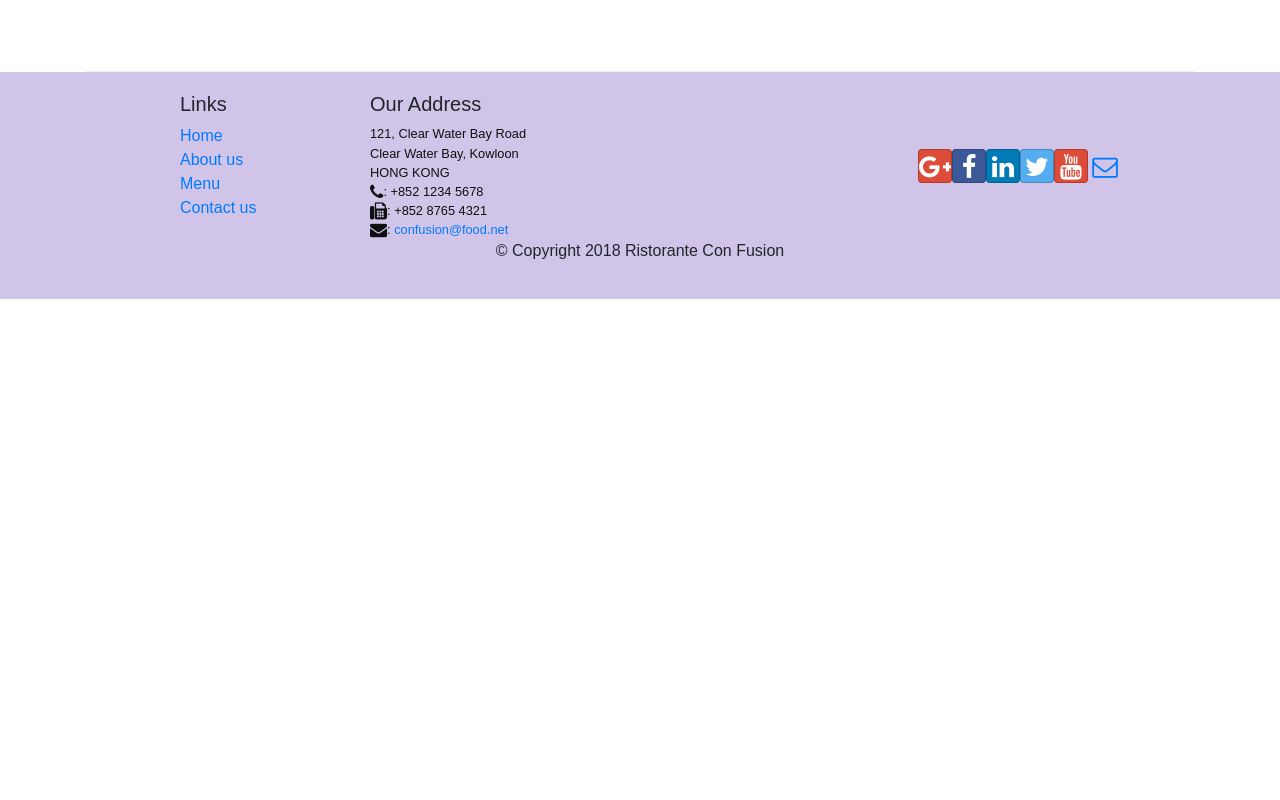
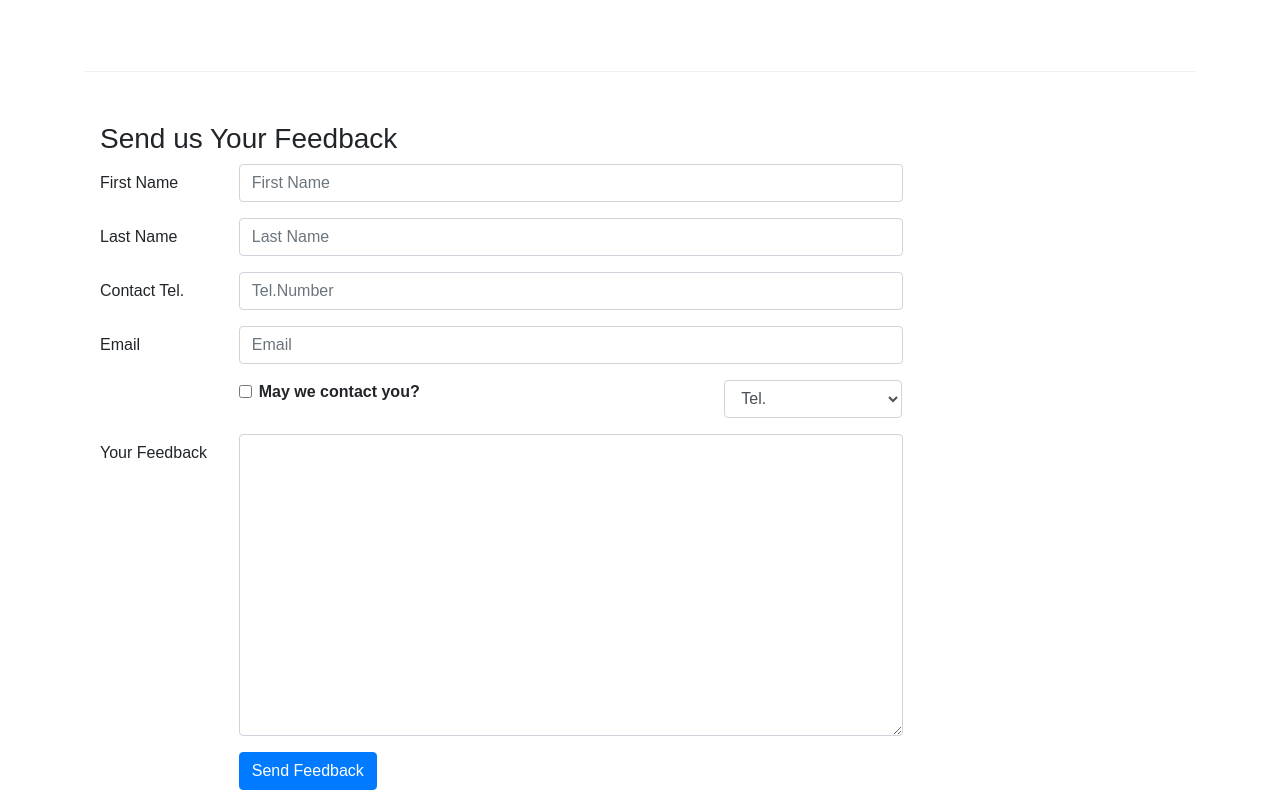
Before and after one commit to Anna-Petko/first-react-app, a React (Create React App) app: page /contactus in a window 1280 px wide. Shown: the part 800-1600 px from the top of the page. Before the commit the page ends 1099 px from the top, so only its background shows below. Built offline with nearby package versions, Linux system fonts and the light colour scheme.

Commit message:
Controlled Forms

```diff
--- a/src/components/ContactComponent.js
+++ b/src/components/ContactComponent.js
@@ -1,11 +1,49 @@
-import React from 'react';
-import {Breadcrumb, BreadcrumbItem} from 'reactstrap';
+import React, {Component} from 'react';
+import {Breadcrumb, BreadcrumbItem, Button, Form, FormGroup, Label, Input, Col} from 'reactstrap';
 import {Link} from 'react-router-dom';
 
 
 
-function Contact(props) {
-    return (
+class Contact extends Component {
+    constructor(props) {
+        super(props);
+        this.state = {
+            firstname: '',
+            lastname: '',
+            telnum: '',
+            email: '',
+            agree: false,
+            contactType: 'Tel.',
+            message: ''
+
+
+        }
+    this.handleSubmit = this.handleSubmit.bind(this);
+    this.handleInputChange = this.handleInputChange.bind(this);
+
+
+}
+
+    handleInputChange(event) {
+        const target = event.target;
+        const value = target.type === "checkbox" ? target.checked : target.value;
+        const name = target.name;
+
+        this.setState({
+            [name]: value
+
+        });
+
+    }
+
+    handleSubmit(event) {
+        console.log("Current state is:" + JSON.stringify(this.state));
+        alert ("Current state is:" + JSON.stringify(this.state));
+        event.PreventDefault();
+    }
+
+    render() {
+        return (
         <div className="container">
             <div className="row">
                 <Breadcrumb>
@@ -43,8 +81,87 @@
                     </div>
                 </div>
             </div>
+            <div className = "row row-content">
+                <div className = "col-12">
+                    <h3>Send us Your Feedback</h3>
+                </div>
+                <div className = "col-12 col-md-9">
+                    <Form onSubmit = {this.handleSubmit}>
+                        <FormGroup row>
+                            <Label htmlfor ="firstname" md ={2}> First Name</Label>
+                            <Col md = {10}>
+                                <Input type = "text" id = "firstname" name = "firstname"
+                                placeholder = "First Name" value = {this.state.firstname}
+                                onChange = {this.handleInputChange} />
+                            </Col>
+                        </FormGroup>
+                        <FormGroup row>
+                            <Label htmlfor ="lastname" md ={2}> Last Name</Label>
+                            <Col md = {10}>
+                                <Input type = "text" id = "lastname" name = "lastname"
+                                placeholder = "Last Name" value = {this.state.lastname}
+                                onChange = {this.handleInputChange} />
+                            </Col>
+                        </FormGroup>
+                        <FormGroup row>
+                            <Label htmlfor ="telnum" md ={2}> Contact Tel.</Label>
+                            <Col md = {10}>
+                                <Input type = "tel" id = "telnum" name = "telnum"
+                                placeholder = "Tel.Number " value = {this.state.telnum}
+                                onChange = {this.handleInputChange} />
+                            </Col>
+                        </FormGroup>
+                        <FormGroup row>
+                            <Label htmlfor ="email" md ={2}> Email</Label>
+                            <Col md = {10}>
+                                <Input type = "email" id = "email" name = "email"
+                                placeholder = "Email " value = {this.state.email}
+                                onChange = {this.handleInputChange} />
+                            </Col>
+                        </FormGroup>
+                        <FormGroup row>
+                            <Col md ={{size: 6, offset: 2}}>
+                                <FormGroup check>
+                                    <Label check>
+                                        <Input type = "checkbox" name = "agree"
+                                        checked = {this.state.agree}
+                                        onChange = {this.handleInputChange} /> { ' '}
+                                        <strong> May we contact you?</strong>
+                                    </Label>
+                                </FormGroup>
+                            </Col>
+                            <Col md ={{size: 3, offset: 1}}>
+                                <Input type = "select" name = "contactType"
+                                value = {this.state.contactType}
+                                onChange = {this.handleInputChange}>
+                                <option>Tel.</option>
+                                <option>Email</option>
+                                </Input>
+                            </Col>
+                        </FormGroup>
+                         <FormGroup row>
+                            <Label htmlfor ="message" md ={2}> Your Feedback</Label>
+                            <Col md = {10}>
+                                <Input type = "textarea" id = "message" name = "message"
+                                rows = "12"
+                                value = {this.state.message}
+                                onChange = {this.handleInputChange} />
+                            </Col>
+                        </FormGroup>
+                        <FormGroup row>
+                            <Col md = {{size: 10, offset: 2}}>
+                                <Button type = "submit" color = "primary">
+                                    Send Feedback
+                                </Button>
+                            </Col>
+                        </FormGroup>
+                    </Form>
+                </div>
+            </div>
         </div>
-    );
+
+        );
+    }
 }
 
 export default Contact;
```
